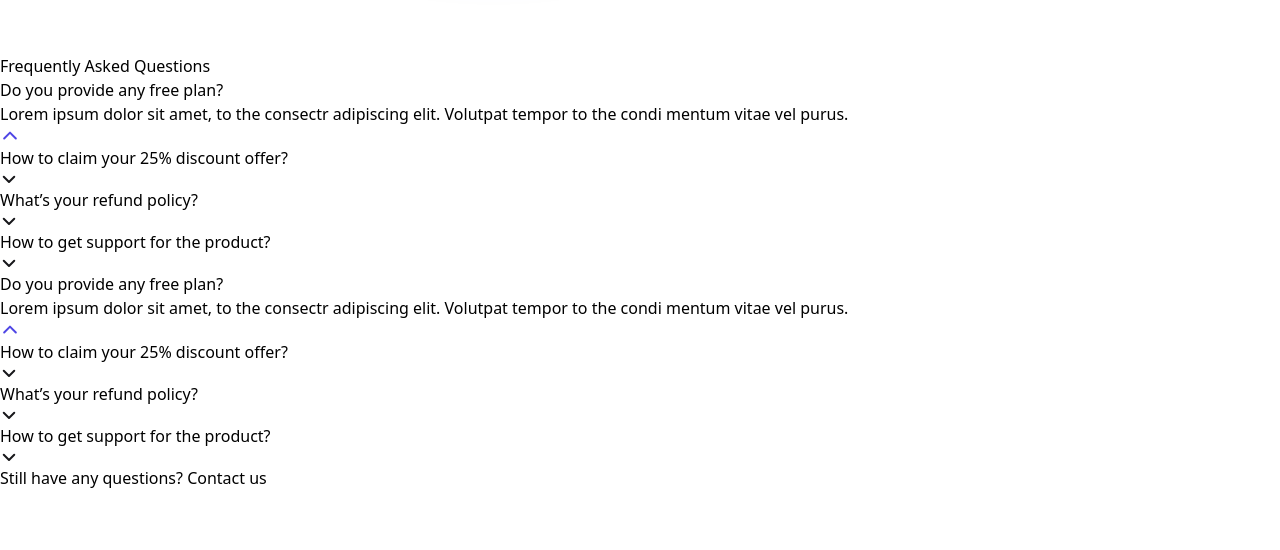
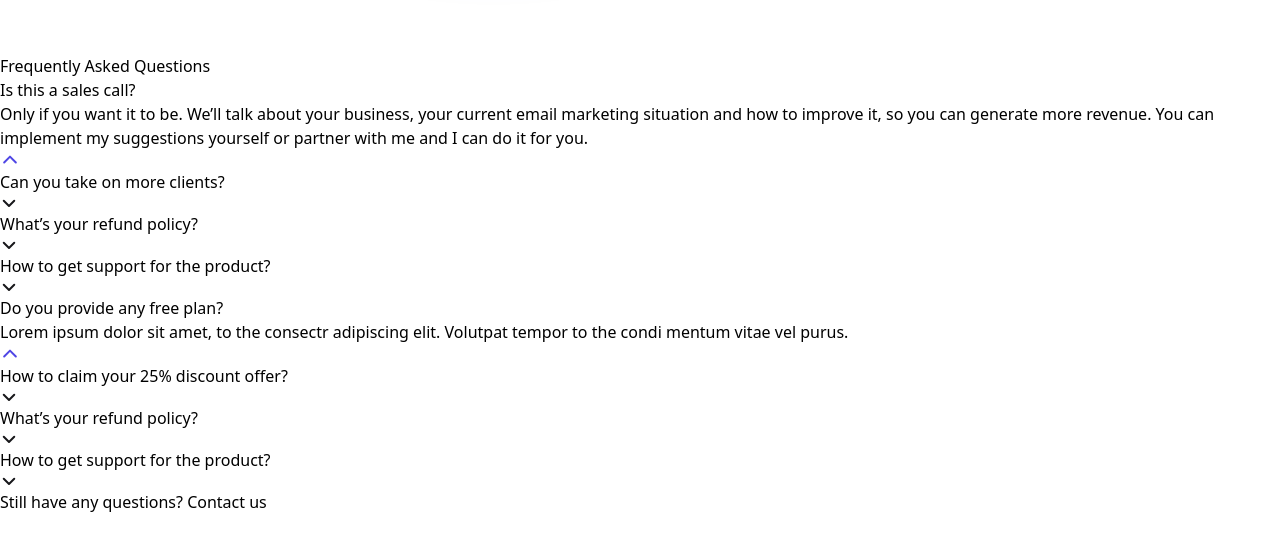
Before and after one commit to Octubrus/Email-Operator, a website: page public/index.html in a window 1280 px wide. Shown: the part 9841-10391 px from the top of the page. Drawn offline with nearby package versions, Linux system fonts and the light colour scheme; files that its build step writes are made by us from their sources; a web font is replaced by a local one.

Commit message:
started on faqs

```diff
--- a/public/index.html
+++ b/public/index.html
@@ -751,8 +751,8 @@
                   <div class="py-7 px-8 bg-white bg-opacity-60 border-2 border-blue-600 rounded-2xl shadow-10xl">
                     <div class="flex flex-wrap justify-between -m-2">
                       <div class="flex-1 p-2">
-                        <h3 class="mb-4 text-lg font-semibold leading-normal">Do you provide any free plan?</h3>
-                        <p class="text-gray-600 font-medium">Lorem ipsum dolor sit amet, to the consectr adipiscing elit. Volutpat tempor to the condi mentum vitae vel purus.</p>
+                        <h3 class="mb-4 text-lg font-semibold leading-normal">Is this a sales call?</h3>
+                        <p class="text-gray-600 font-medium">Only if you want it to be. We’ll talk about your business, your current email marketing situation and how to improve it, so you can generate more revenue. You can implement my suggestions yourself or partner with me and I can do it for you.</p>
                       </div>
                       <div class="w-auto p-2">
                         <svg class="relative top-1" width="20" height="20" viewbox="0 0 20 20" fill="none" xmlns="http://www.w3.org/2000/svg">
@@ -768,7 +768,7 @@
                   <div class="py-7 px-8 bg-white bg-opacity-60 border border-gray-200 hover:border-gray-300 rounded-2xl shadow-10xl">
                     <div class="flex flex-wrap justify-between -m-2">
                       <div class="flex-1 p-2">
-                        <h3 class="text-lg font-semibold leading-normal">How to claim your 25% discount offer?</h3>
+                        <h3 class="text-lg font-semibold leading-normal">Can you take on more clients?</h3>
                       </div>
                       <div class="w-auto p-2">
                         <svg class="relative top-1" width="18" height="18" viewbox="0 0 18 18" fill="none" xmlns="http://www.w3.org/2000/svg">
```
